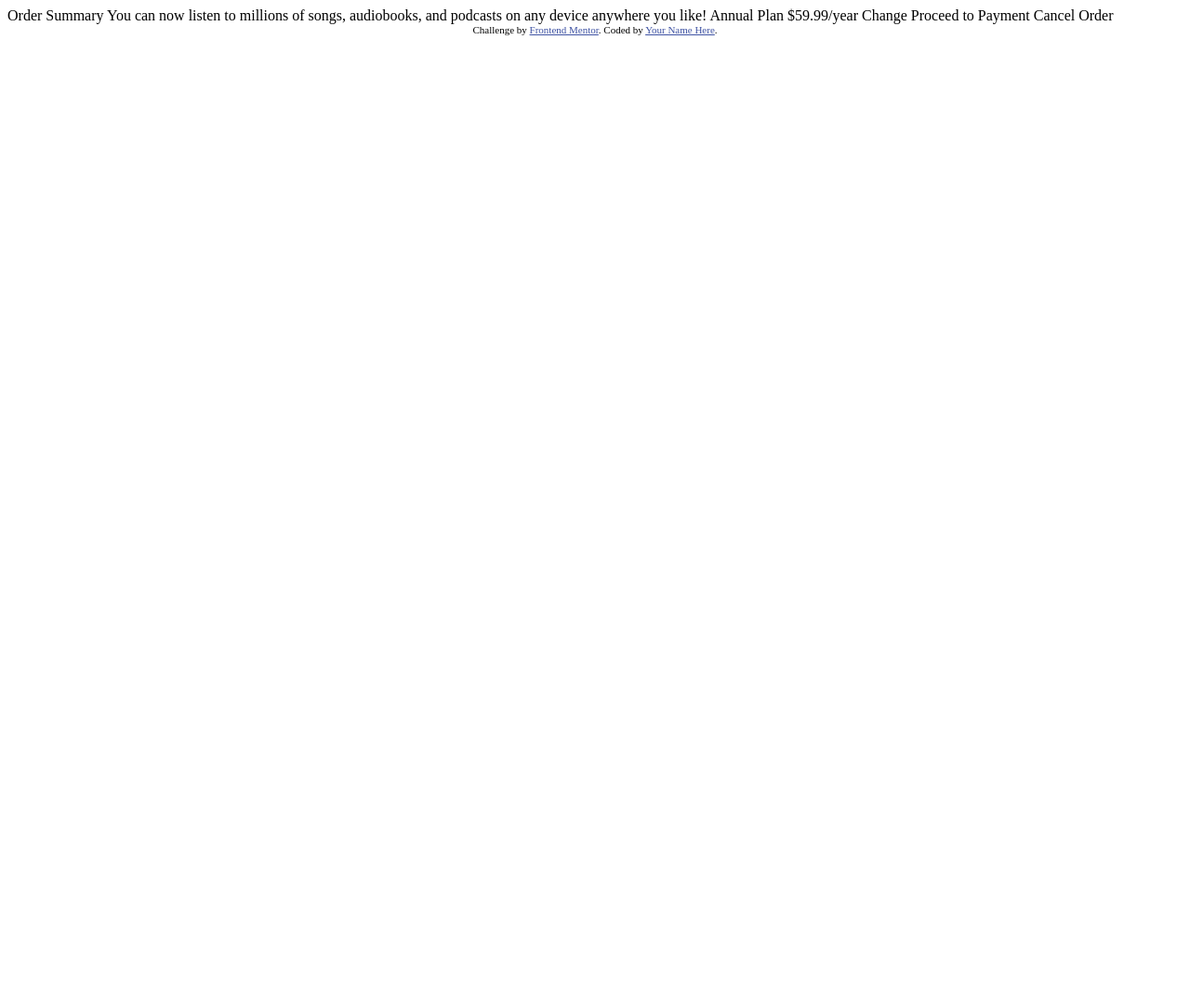
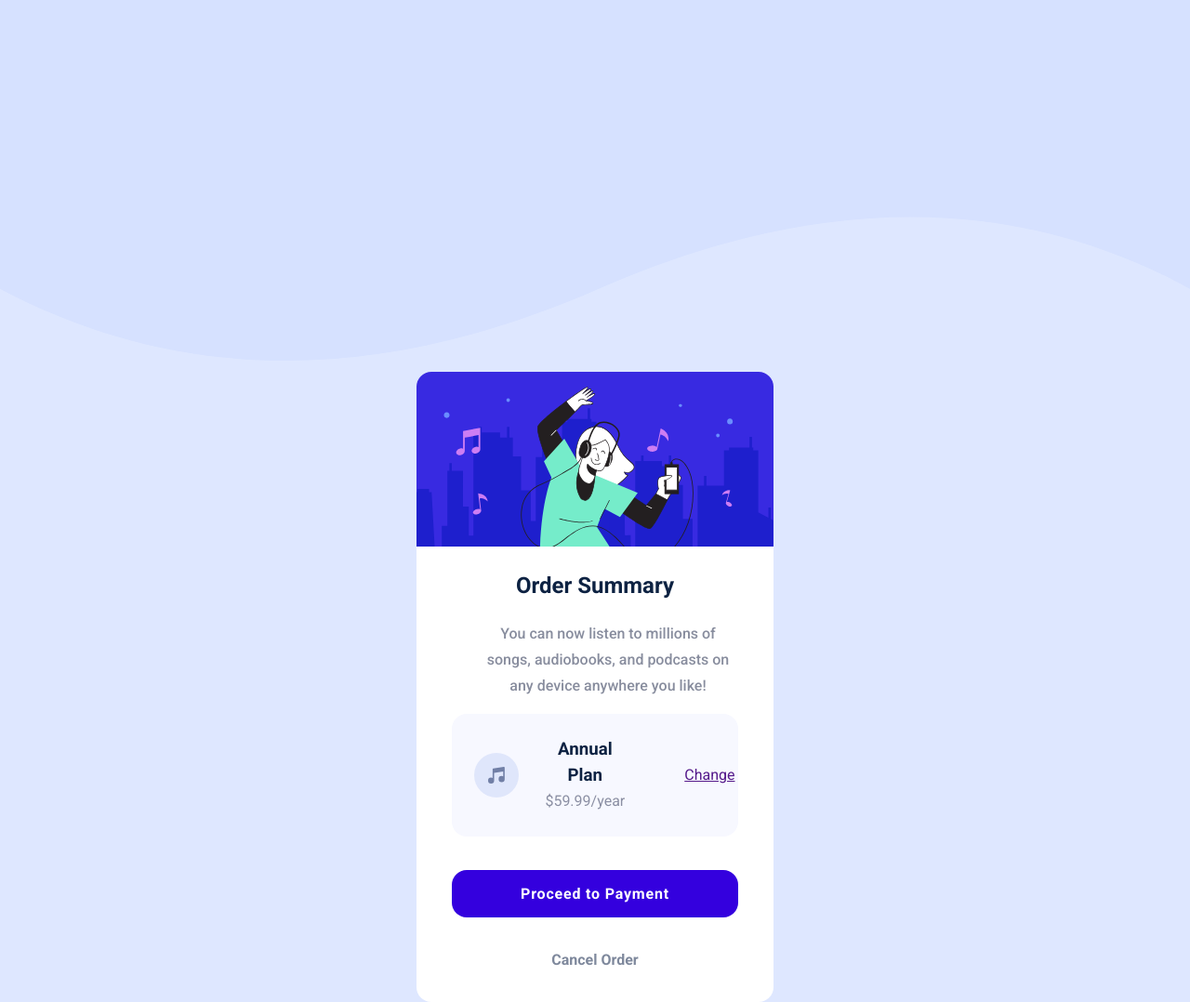
Before and after one commit to riyas2309/order-summary-component-main, a plain HTML site: page index.html in a window 1280 px wide. Shown: the whole page at 93% size. Before the commit the page ends 800 px from the top, so only its background shows below. Drawn offline with Linux system fonts and the light colour scheme.

Commit message:
completed but container is not alligned

```diff
--- a/index.html
+++ b/index.html
@@ -1,37 +1,40 @@
 <!DOCTYPE html>
 <html lang="en">
   <head>
-  <meta charset="UTF-8">
-  <meta name="viewport" content="width=device-width, initial-scale=1.0"> <!-- displays site properly based on user's device -->
-
-  <link rel="icon" type="image/png" sizes="32x32" href="./images/favicon-32x32.png">
+    <meta charset="UTF-8" />
+    <meta name="viewport" content="width=device-width, initial-scale=1.0" />
+    <link
+      rel="icon"
+      type="image/png"
+      sizes="32x32"
+      href="./images/favicon-32x32.png"
+    />
+    <link rel="stylesheet" href="style.css" />
 
     <title>Frontend Mentor | Order summary card</title>
-
-  <!-- Feel free to remove these styles or customise in your own stylesheet 👍 -->
-  <style>
-    .attribution { font-size: 11px; text-align: center; }
-    .attribution a { color: hsl(228, 45%, 44%); }
-  </style>
   </head>
   <body>
-
-  Order Summary
-
+    <div class="container">
+      <img
+        class="container-image"
+        src="./images/illustration-hero.svg"
+        alt="image"
+      />
+      <h2 class="heading">Order Summary</h2>
+      <p class="paragraph">
         You can now listen to millions of songs, audiobooks, and podcasts on any
         device anywhere you like!
-
-  Annual Plan
-  $59.99/year
-
-  Change
-
-  Proceed to Payment
-  Cancel Order
-
-  <div class="attribution">
-    Challenge by <a href="https://www.frontendmentor.io?ref=challenge" target="_blank">Frontend Mentor</a>.
-    Coded by <a href="#">Your Name Here</a>.
+      </p>
+      <div class="price">
+        <img src="./images/icon-music.svg" alt="music image" />
+        <div class="inner">
+          <h3>Annual Plan</h3>
+          <p>$59.99/year</p>
+        </div>
+        <a href="">Change</a>
+      </div>
+      <div class="payment-btn">Proceed to Payment</div>
+      <div class="cancel-order">Cancel Order</div>
     </div>
   </body>
 </html>
--- /dev/null
+++ b/style.css
@@ -0,0 +1,88 @@
+@import url("https://fonts.googleapis.com/css2?family=Roboto:wght@100;300;400;500;700&display=swap");
+.attribution {
+  font-size: 11px;
+  text-align: center;
+}
+.attribution a {
+  color: hsl(228, 45%, 44%);
+}
+* {
+  margin: 0;
+  padding: 0;
+  box-sizing: border-box;
+  font-family: "Roboto", sans-serif;
+}
+body {
+  background: #dee7ffff;
+  background-image: url(./images/pattern-background-desktop.svg);
+  background-size: cover;
+  background-repeat: no-repeat;
+  width: 100%;
+}
+.container {
+  width: 30%;
+  background: #fff;
+  position: absolute;
+  left: 50%;
+  top: 50%;
+  transform: translateX(-50%);
+
+  border-radius: 2vh;
+  color: #0d2242ff;
+  align-items: center;
+  text-align: center;
+}
+.container-image {
+  width: 100%;
+  border-top-right-radius: 2vh;
+  border-top-left-radius: 2vh;
+}
+.heading {
+  padding: 3vh 0;
+}
+.paragraph {
+  padding: 0 5vh;
+  line-height: 3.5vh;
+  font-weight: 500;
+  color: #888d9eff;
+}
+.price {
+  display: flex;
+  background: #f7f8ffff;
+  width: 80%;
+  margin: 2vh 10%;
+  padding: 3vh;
+  border-radius: 2vh;
+  align-items: center;
+  line-height: 3.5vh;
+}
+.inner h3,
+p {
+  margin-left: 3.5vh;
+}
+.inner p {
+  color: #8b8fa3ff;
+}
+.price a {
+  margin-left: 8vh;
+  text-decoration: underline;
+  cursor: pointer;
+}
+.payment-btn {
+  background: #3400deff;
+  width: 80%;
+  padding: 2vh;
+  border-radius: 2vh;
+  margin: 4.5vh 10%;
+  color: #fff;
+  font-weight: 600;
+  letter-spacing: 0.1vh;
+  cursor: pointer;
+}
+.cancel-order {
+  text-align: center;
+  width: 80%;
+  margin: 4.5vh 10%;
+  font-weight: 600;
+  color: #7e889cff;
+}
```
Lines whose indentation alone changed are shown as unchanged.
